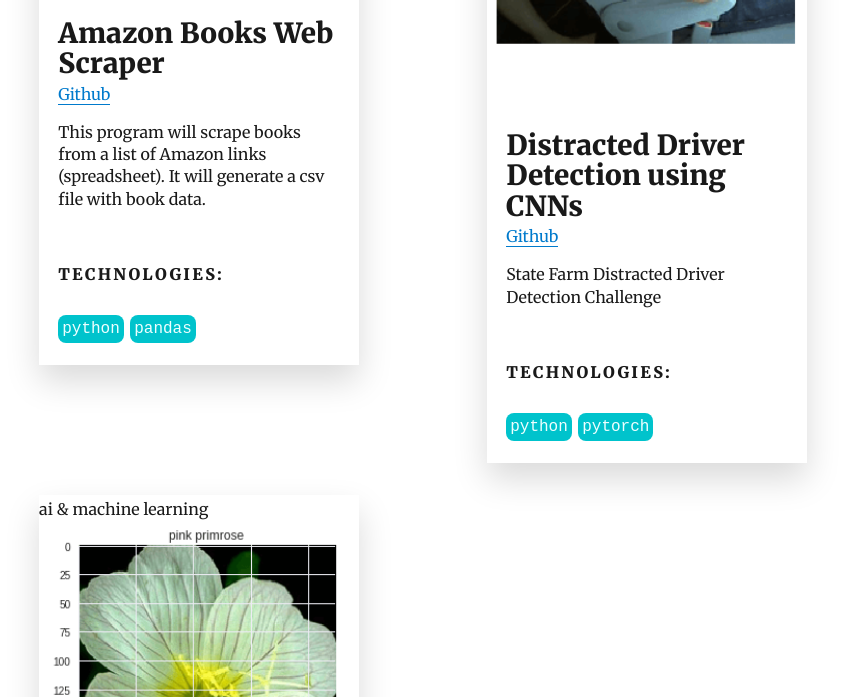
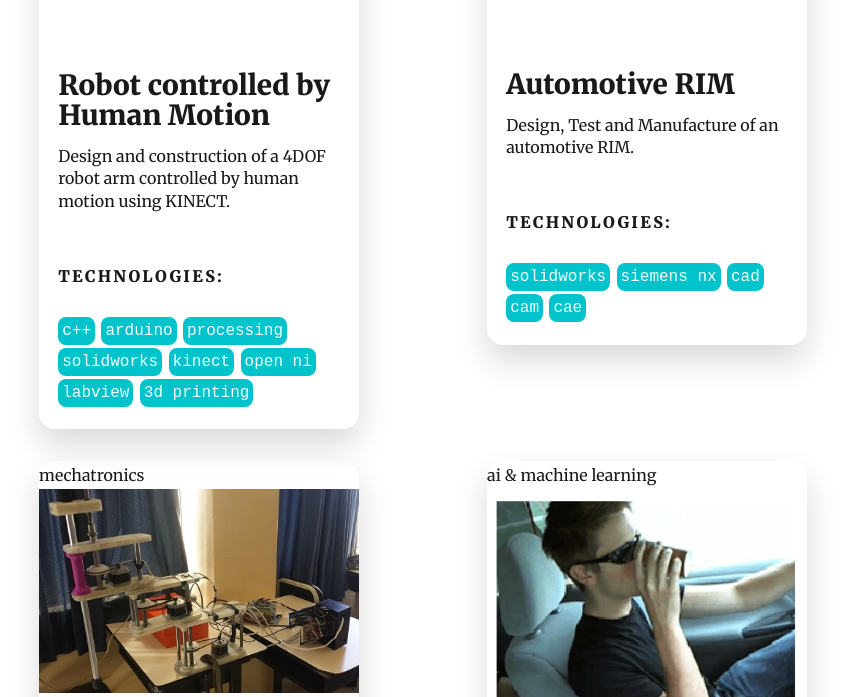
Before and after one commit to guidovini/blog, a Gatsby site: page /projects in a window 1280 px wide. Shown: the part 2103-2800 px from the top of the page, without its empty margins (217-1062 px from the left). Built offline with nearby package versions, Linux system fonts and the light colour scheme; Gatsby itself is replaced by a stand-in of ours; some packages are replaced by stand-ins of ours.

Commit message:
Add mechatronics projects

```diff
--- a/src/components/styles/project.module.scss
+++ b/src/components/styles/project.module.scss
@@ -4,6 +4,8 @@
   width: 20rem;
 
   margin-bottom: 2rem;
+
+  border-radius: 1rem;
 
   box-shadow: 0 1rem 2rem rgba(#000, 0.15);
   transition: all 0.2s;
@@ -53,9 +55,11 @@
   font-weight: 300;
   letter-spacing: 0.15rem;
 
-  padding: 0.1rem;
-  padding-right: 0.2rem;
+  padding: 0.2rem;
+  padding-right: 0.5rem;
   text-align: right;
+
+  border-radius: 1rem 1rem 0 0;
 }
 
 .image {
--- a/src/data/projects.js
+++ b/src/data/projects.js
@@ -25,7 +25,7 @@
     title: "Expofranquicias",
     description:
       "Expofranquicias is a web application where users can search for available Latinamerican franchises based on its budget, country of origin and categories.",
-    tech: ["react", "gatsby", "graphql"],
+    tech: ["js", "react", "gatsby", "graphql"],
     category: "web development",
     // imageUrl: "../static/projects/dev/expofranquicias-main.png",
     githubUrl: undefined,
@@ -45,33 +45,60 @@
   {
     title: "Personal Blog",
     description: "Guido Santillan's personal blog.",
-    tech: ["react", "gatsby", "graphql"],
+    tech: ["js", "react", "gatsby", "graphql"],
     category: "web development",
     imageUrl: "blog.png",
     githubUrl: "https://github.com/guidosantillan01/blog",
     liveUrl: undefined,
     showProject: true,
   },
+
   {
-    title: "Amazon Books Web Scraper",
+    title: "Robot controlled by Human Motion",
     description:
-      "This program will scrape books from a list of Amazon links (spreadsheet). It will generate a csv file with book data.",
-    tech: ["python", "pandas"],
-    category: "programming",
-    imageUrl: "amazon-web-scraper.png",
-    githubUrl: "https://github.com/guidosantillan01/amazon-books-web-scraper",
+      "Design and construction of a 4DOF robot arm controlled by human motion using KINECT.",
+    tech: [
+      "c++",
+      "arduino",
+      "processing",
+      "solidworks",
+      "kinect",
+      "open ni",
+      "labview",
+      "3d printing",
+    ],
+    category: "mechatronics",
+    imageUrl: "robot-cadcam.png",
+    githubUrl: undefined,
     liveUrl: undefined,
     showProject: true,
   },
   {
-    title: "Robot controlled by Human Motion",
-    description: "It uses KINECT to capture your movement.",
-    tech: ["arduino", "processing"],
+    title: "Automotive RIM",
+    description: "Design, Test and Manufacture of an automotive RIM.",
+    tech: ["solidworks", "siemens nx", "cad", "cam", "cae"],
     category: "mechatronics",
-    // imageUrl: "../static/projects/mechatronics/robot-main.png",
+    imageUrl: "rim.jpg",
     githubUrl: undefined,
     liveUrl: undefined,
-    showProject: false,
+    showProject: true,
+  },
+  {
+    title: "SCARA Robot",
+    description: "Design and construction of a 3DOF SCARA robot.",
+    tech: [
+      "c++",
+      "arduino",
+      "processing",
+      "solidworks",
+      "labview",
+      "3d printing",
+    ],
+    category: "mechatronics",
+    imageUrl: "scara.jpg",
+    githubUrl: undefined,
+    liveUrl: undefined,
+    showProject: true,
   },
   {
     title: "Distracted Driver Detection using CNNs",
@@ -95,6 +122,17 @@
     liveUrl: undefined,
     showProject: true,
   },
+  {
+    title: "Amazon Books Web Scraper",
+    description:
+      "This program will scrape books from a list of Amazon links (spreadsheet). It will generate a csv file with book data.",
+    tech: ["python", "pandas"],
+    category: "programming",
+    imageUrl: "amazon-web-scraper.png",
+    githubUrl: "https://github.com/guidosantillan01/amazon-books-web-scraper",
+    liveUrl: undefined,
+    showProject: true,
+  },
 ]
 
 export { projects as default }
```
Also changed, not shown: static/projects/rim.jpg (added), static/projects/robot-cadcam.png (added), static/projects/scara.jpg (added).
